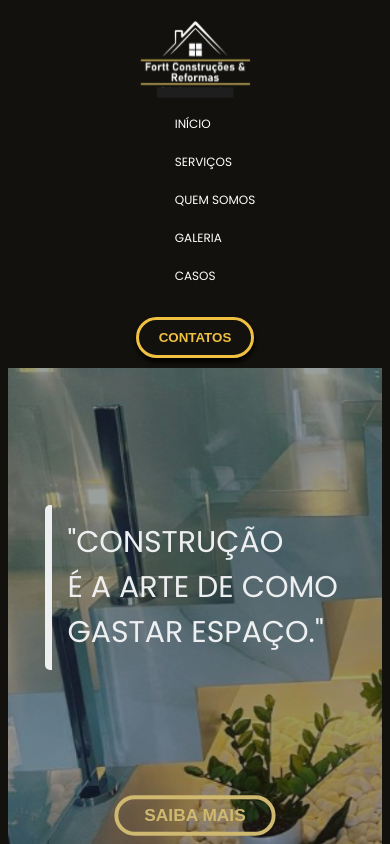
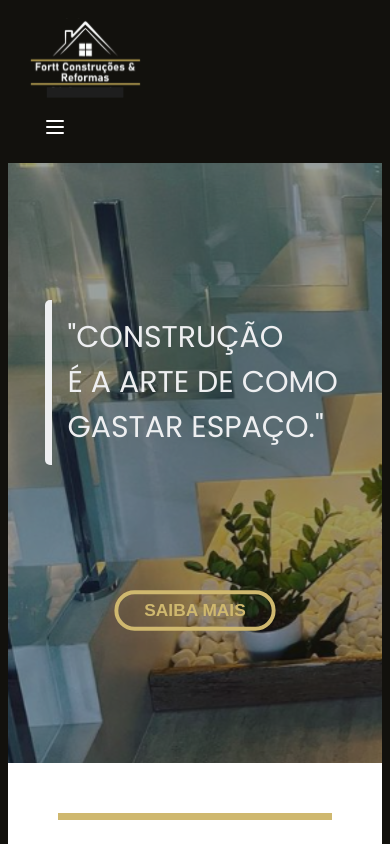
Before and after one commit to Solractys/fortt-cr, a Next.js app in the folder forttcr/: page / in a window 390 px wide. Shown: the top 844 px of the page. Built offline with nearby package versions, Linux system fonts and the light colour scheme.

Commit message:
menu add

```diff
--- a/forttcr/src/app/casos/page.tsx
+++ b/forttcr/src/app/casos/page.tsx
@@ -9,8 +9,8 @@ export default function Casos() {
   return (
     <>
       <Navbar />
-      <BtnTop />
-      <BtnBack />
+      <BtnTop/>
+        <BtnBack />
       <section className={styles.case_section}>
         <h1>CASOS</h1>
         <div className={styles.case_grid}>
--- a/forttcr/src/app/components/Navbar.module.css
+++ b/forttcr/src/app/components/Navbar.module.css
@@ -3,14 +3,19 @@
     justify-content: space-between;
     align-items: center;
     background-color: #12110D;
-    padding: 10px 20px;
+    padding:10px 20px;
+    flex-wrap: wrap;
 }
 
-
+.logo {
+    display: flex;
+    align-items: center;
+}
 
 .navLinks {
     list-style: none;
     display: flex;
+    align-items: baseline;
     gap: 20px;
 }
 
@@ -36,7 +41,7 @@
     border: 3px solid #f0c040;
     background-color: transparent;
     border-radius: 50px;
-    padding: 10px 20px;
+    padding: 5px 20px;
     box-shadow: #000 0.5px 4px 5px;
     text-decoration: none;
     transition: 0.3s;
@@ -60,25 +65,78 @@
     position: absolute;
     background-color: #12110D;
     border-radius: 8px;
-    min-width: 117px;
+    margin: 0 auto;
+    min-width: fit-content;
     box-shadow: 0px 8px 16px 0px rgba(0, 0, 0, 0.2);
     z-index: 1;
 }
+
 .items > a {
     text-align: center;
     padding: 10px;
     display: block;
 }
-.dropDown:hover .items{
+
+.dropDown:hover .items {
     display: block;
 }
+.menuToggle {
+    display: none;
+}
+
 @media (max-width: 800px) {
+    .items > a{
+        text-align: start;
+    }
     .navbar {
-        flex-direction: column;
-        font-size: 12px;
+        align-items: center;
+        justify-content: flex-start;
     }
 
     .navLinks {
         flex-direction: column;
+        display: none;
+        width: fit-content;
+    }
+
+    .navLinks.show {
+        display: flex;
+    }
+
+    .menuToggle {
+        display: block;
+        background-color: #12110D;
+        color: #fff;
+        border: none;
+        padding: 10px 15px;
+        cursor: pointer;
+        font-size: 16px;
+        width: 100%;
+        text-align: left;
+    }
+
+    .menuToggle:hover {
+        color: #f0c040;
+    }
+
+    .navLinks .dropDown {
+        display: block;
+        width: 100%;
+    }
+
+    .navLinks .items {
+        position: static;
+        width: 100%;
+        box-shadow: none;
+    }
+
+    .dropDown {
+        width: 100%;
+    }
+
+    .contactButtonWrapper {
+        width: 100%;
+        display: flex;
+        justify-content: center;
     }
 }
--- a/forttcr/src/app/components/Navbar.tsx
+++ b/forttcr/src/app/components/Navbar.tsx
@@ -1,13 +1,21 @@
-import React from 'react';
+'use client'
+import React, { useState } from 'react';
 import styles from './Navbar.module.css';
 import Image from 'next/image';
-import Logo from '../../../public/logo.svg'
+import Logo from '../../../public/logo.svg';
 import Link from 'next/link';
 import InstagramIco from '../../../public/instagramIco.svg';
 import WhatsIco from '../../../public/whatsIco.svg';
 import GmailIco from '../../../public/gmailIco.svg';
+import { MenuIcon } from 'lucide-react';
 
 export default function Navbar() {
+    const [menuOpen, setMenuOpen] = useState(false);
+
+    const toggleMenu = () => {
+        setMenuOpen(!menuOpen);
+    };
+
     return (
         <nav className={styles.navbar}>
             <div className={styles.logo}>
@@ -15,45 +23,54 @@ export default function Navbar() {
                     <Image height={80} src={Logo} alt="Logo" className={styles.logoImage} />
                 </Link>
             </div>
-            <ul className={styles.navLinks}>
+            <button className={styles.menuToggle} onClick={toggleMenu}>
+                <MenuIcon />
+            </button>
+            <ul className={`${styles.navLinks} ${menuOpen ? styles.show : ''}`}>
                 <li>
                     <Link href="/" legacyBehavior>
-                        INÍCIO
+                        <a>INÍCIO</a>
                     </Link>
                 </li>
                 <li>
                     <Link href="/servicos" legacyBehavior>
-                        SERVIÇOS
+                        <a>SERVIÇOS</a>
                     </Link>
                 </li>
                 <li>
                     <Link href="/quemsomos" legacyBehavior>
-                        QUEM SOMOS
+                        <a>QUEM SOMOS</a>
                     </Link>
                 </li>
                 <li>
                     <Link href="/gallery" legacyBehavior>
-                        GALERIA
+                        <a>GALERIA</a>
                     </Link>
                 </li>
                 <li>
                     <Link href="/casos" legacyBehavior>
-                        CASOS
+                        <a>CASOS</a>
                     </Link>
                 </li>
                 <li>
+                    <div className={styles.dropDown}>
+                        <button className={styles.contactButton}>
+                            CONTATOS
+                        </button>
+                        <div className={styles.items}>
+                            <a href="https://www.instagram.com/fortt_construcao?utm_source=ig_web_button_share_sheet&igsh=ZDNlZDc0MzIxNw==">
+                                <Image src={InstagramIco} height={20} alt="Instagram logo" />
+                            </a>
+                            <a href="mailto:Geomirsantos@gmail.com">
+                                <Image src={GmailIco} height={20} alt="Gmail logo" />
+                            </a>
+                            <a href="https://api.whatsapp.com/send/?phone=5571996281433&text&type=phone_number&app_absent=0">
+                                <Image src={WhatsIco} height={20} alt="Whatsapp logo" />
+                            </a>
+                        </div>
+                    </div>
                 </li>
             </ul>
-            <div className={styles.dropDown}>
-                <button className={styles.contactButton}>
-                    CONTATOS
-                </button>
-                <div className={styles.items}>
-                    <a href="https://www.instagram.com/fortt_construcao?utm_source=ig_web_button_share_sheet&igsh=ZDNlZDc0MzIxNw=="><Image src={InstagramIco} height={20} alt="instagram logo" /></a>
-                    <a href="mailto:Geomirsantos@gmail.com"><Image src={GmailIco} height={20} alt="Gmail logo" /></a>
-                    <a href="https://api.whatsapp.com/send/?phone=5571996281433&text&type=phone_number&app_absent=0"><Image src={WhatsIco} height={20} alt="Whatsapp logo" /></a>
-                </div>
-            </div>
-        </nav>
+        </nav >
     );
-};
+}
```
